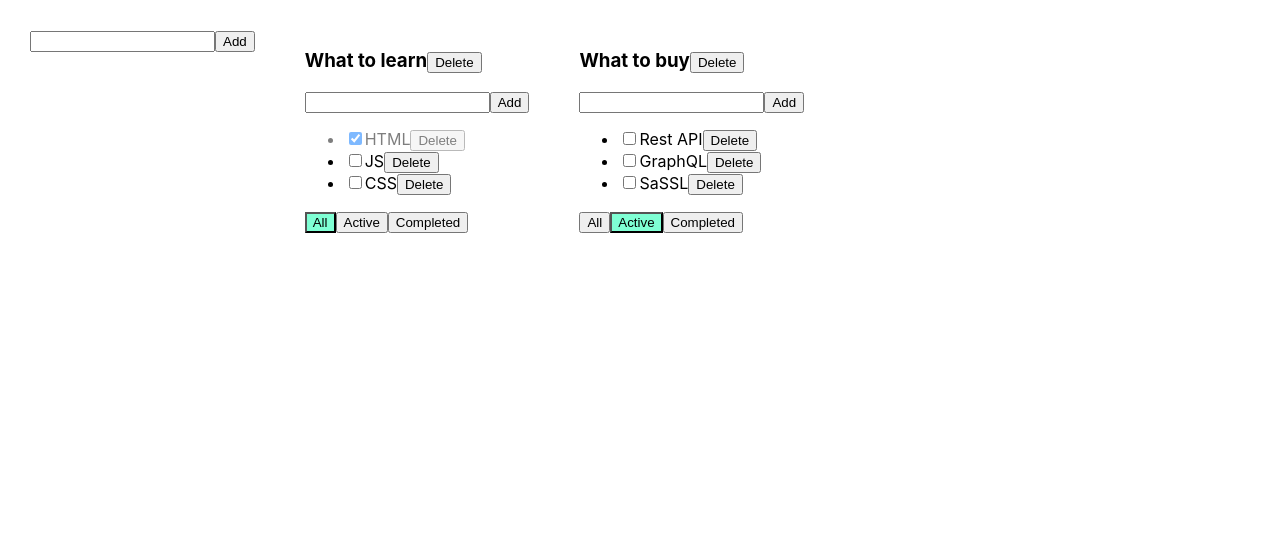
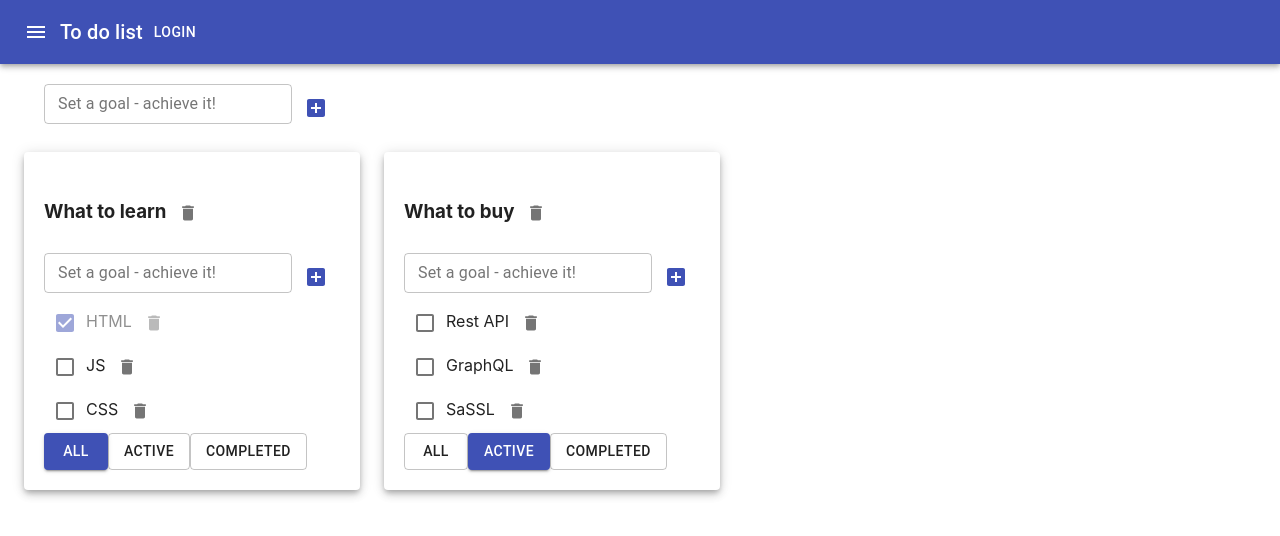
Before and after one commit to AlexKovaliov/TodoList, a React (Create React App) app: page / in a window 1280 px wide. Shown: the top 536 px of the page. Built offline with nearby package versions, Linux system fonts and the light colour scheme.

Commit message:
Added Material-UI

```diff
--- a/package.json
+++ b/package.json
@@ -3,6 +3,8 @@
   "version": "0.1.0",
   "private": true,
   "dependencies": {
+    "@material-ui/core": "^4.11.0",
+    "@material-ui/icons": "^4.9.1",
     "@testing-library/jest-dom": "^4.2.4",
     "@testing-library/react": "^9.3.2",
     "@testing-library/user-event": "^7.1.2",
--- a/src/AddItemForm.tsx
+++ b/src/AddItemForm.tsx
@@ -1,4 +1,6 @@
 import React, {ChangeEvent, KeyboardEvent, useState} from "react";
+import {IconButton, TextField} from "@material-ui/core";
+import {AddBox} from "@material-ui/icons";
 
 
 type PropsType = {
@@ -34,15 +36,29 @@
 
     return (
         <div>
-            <input
+            <TextField
+                size={"small"}
+                variant={"outlined"}
+                value={newItemName}
+                onChange={onItemNameChanged}
+                onKeyPress={onAddItemKeyPressed}
+                /*className={error ? "error" : ""}*/
+                error={!!error}
+                label={"Set a goal - achieve it!"}
+                helperText={error}
+            />
+            {/*<input
                 type="text"
                 value={newItemName}
                 onChange={onItemNameChanged}
                 onKeyPress={onAddItemKeyPressed}
                 className={error ? "error" : ""} //тернарный оператор
-            />
-            <button style={{cursor: "pointer"}} onClick={addItem}>Add</button>
-            {error && <div className={"error-message"}>{error}</div>}
+            />*/}
+            {/*<button style={{cursor: "pointer"}} onClick={addItem}>Add</button>*/}
+            <IconButton onClick={addItem} color={"primary"}>
+                <AddBox/>
+            </IconButton>
+            {/*{error && <div className={"error-message"}>{error}</div>}*/}
         </div>
     )
 }
--- a/src/App.css
+++ b/src/App.css
@@ -1,3 +1,4 @@
+/*
 .App {
     padding: 30px;
     display: flex;
@@ -17,7 +18,7 @@
 
 .active {
     background-color: aquamarine;
-}
+}*/
 
 .is-done {
     opacity: 0.5;
--- a/src/App.tsx
+++ b/src/App.tsx
@@ -3,6 +3,9 @@
 import {TodoList} from "./TodoList";
 import {v1} from "uuid";
 import {AddItemForm} from "./AddItemForm";
+import {AppBar, Button, Container, Grid, IconButton, Paper, Toolbar, Typography} from "@material-ui/core";
+import {Menu} from "@material-ui/icons";
+
 
 export type TaskType = {
     id: string
@@ -119,8 +122,27 @@
 
     return (
         <div className="App">
+
+            <AppBar position="static">
+
+                <Toolbar>
+                    <IconButton edge="start" color="inherit" aria-label="menu">
+                        <Menu/>
+                    </IconButton>
+                    <Typography variant="h6">
+                        To do list
+                    </Typography>
+                    <Button color="inherit">Login</Button>
+                </Toolbar>
+            </AppBar>
+
+            <Container fixed>
+
+                <Grid container style={{padding: "20px"}}>
                     <AddItemForm addItem={addTodoList}/>
-            {todoLists.map(tl => {
+                </Grid>
+
+                <Grid container spacing={3}>{todoLists.map(tl => {
 
                     let tasksForTodoList = tasks[tl.id];
                     if (tl.filter === "active") {
@@ -131,6 +153,8 @@
                     }
 
                     return (
+                        <Grid item>
+                            <Paper style={{padding: "20px"}} elevation={5}>
                                 <TodoList
                                     key={tl.id}
                                     id={tl.id}
@@ -145,11 +169,15 @@
                                     changeTaskTitle={changeTaskTitle}
                                     changeTodoListTitle={changeTodoListTitle}
                                 />
+                            </Paper>
+                        </Grid>
                     )
                 })
-            }
+                }</Grid>
+            </Container>
         </div>
-    );
+    )
+        ;
 }
 
 export default App;
--- a/src/EditableSpan.tsx
+++ b/src/EditableSpan.tsx
@@ -1,4 +1,5 @@
 import React, {ChangeEvent, useState} from "react";
+import {TextField} from "@material-ui/core";
 
 type PropsType = {
     title: string
@@ -27,6 +28,12 @@
     }
 
     return editeMode
-        ? <input value={title} onBlur={deActivateEditeMode} autoFocus={true} onChange={changeTitle}/>
+        ? <TextField
+            variant={"outlined"}
+            value={title}
+            onBlur={deActivateEditeMode}
+            autoFocus={true}
+            onChange={changeTitle}/>
+        /*? <input value={title} onBlur={deActivateEditeMode} autoFocus={true} onChange={changeTitle}/>*/
         : <span onDoubleClick={activateEditeMode}>{props.title}</span>
 }
--- a/src/TodoList.tsx
+++ b/src/TodoList.tsx
@@ -1,7 +1,9 @@
-import React, {useState, ChangeEvent, KeyboardEvent} from "react";
+import React, {ChangeEvent} from "react";
 import {FilterValuesType, TaskType} from "./App";
 import {AddItemForm} from "./AddItemForm";
 import {EditableSpan} from "./EditableSpan";
+import {Button, IconButton, Checkbox} from "@material-ui/core";
+import {Delete} from "@material-ui/icons";
 
 type PropsType = {
     id: string
@@ -74,7 +76,10 @@
     return (
         <div>
             <h3><EditableSpan title={props.title} saveNewTitle={changeTodoListTitle}/>
-                <button style={{cursor: "pointer"}} onClick={onClickRemoveTodoList}>Delete</button>
+                <IconButton onClick={onClickRemoveTodoList}>
+                    <Delete fontSize="small"/>
+                </IconButton>
+                {/*<button style={{cursor: "pointer"}} onClick={onClickRemoveTodoList}>Delete</button>*/}
             </h3>
 
             <AddItemForm addItem={addTask}/>
@@ -89,9 +94,9 @@
                 />
                 <button style={{cursor: "pointer"}} onClick={addTask}>Add</button>
                 {error && <div className={"error-message"}>{error}</div>}
-            </div>
-*/}
-            <ul>
+            </div>*/}
+
+            <div>
                 {props.tasks.map((t) => {
                     let removeTask = () => {
                         props.removeTask(t.id, props.id)
@@ -107,23 +112,25 @@
                     }
 
                     return (
-                        <li key={t.id} className={t.isDone ? "is-done" : ""}>
-                            <input
-                                type="checkbox"
+                        <div key={t.id} className={t.isDone ? "is-done" : ""}>
+                            <Checkbox
+                                color={"primary"}
                                 checked={t.isDone}
                                 onChange={changeStatus}
                             />
                             <EditableSpan title={t.title} saveNewTitle={changeTaskTitle}/>
+                            <IconButton onClick={removeTask} >
+                                <Delete fontSize="small"/>
+                            </IconButton>
                             {/*<span>{t.title}</span>*/}
-                            <button style={{cursor: "pointer"}} onClick={removeTask}>Delete</button>
-                        </li>
+                            {/*<button style={{cursor: "pointer"}} onClick={removeTask}>Delete</button>*/}
+                        </div>
                     )
-
                 })}
-            </ul>
+            </div>
 
             <div>
-                <button style={{cursor: "pointer"}}
+                {/*<button style={{cursor: "pointer"}}
                         className={props.filter === "all" ? "active" : ""}
                         onClick={onAllClickHeanler}>All
                 </button>
@@ -134,7 +141,24 @@
                 <button style={{cursor: "pointer"}}
                         className={props.filter === "completed" ? "active" : ""}
                         onClick={onACompletedlickHeanler}>Completed
-                </button>
+                </button>*/}
+                <Button
+                    variant={props.filter === "all" ? "contained" : "outlined"}
+                    color={props.filter === "all" ? "primary" : "default"}
+                    onClick={onAllClickHeanler}>All
+                </Button>
+
+                <Button
+                    variant={props.filter === "active" ? "contained" : "outlined"}
+                    color={props.filter === "active" ? "primary" : "default"}
+                    onClick={onActiveClickHeanler}>Active
+                </Button>
+
+                <Button
+                    variant={props.filter === "completed" ? "contained" : "outlined"}
+                    color={props.filter === "completed" ? "primary" : "default"}
+                    onClick={onACompletedlickHeanler}>Completed
+                </Button>
             </div>
 
         </div>
```
Lines whose indentation alone changed are shown as unchanged.
